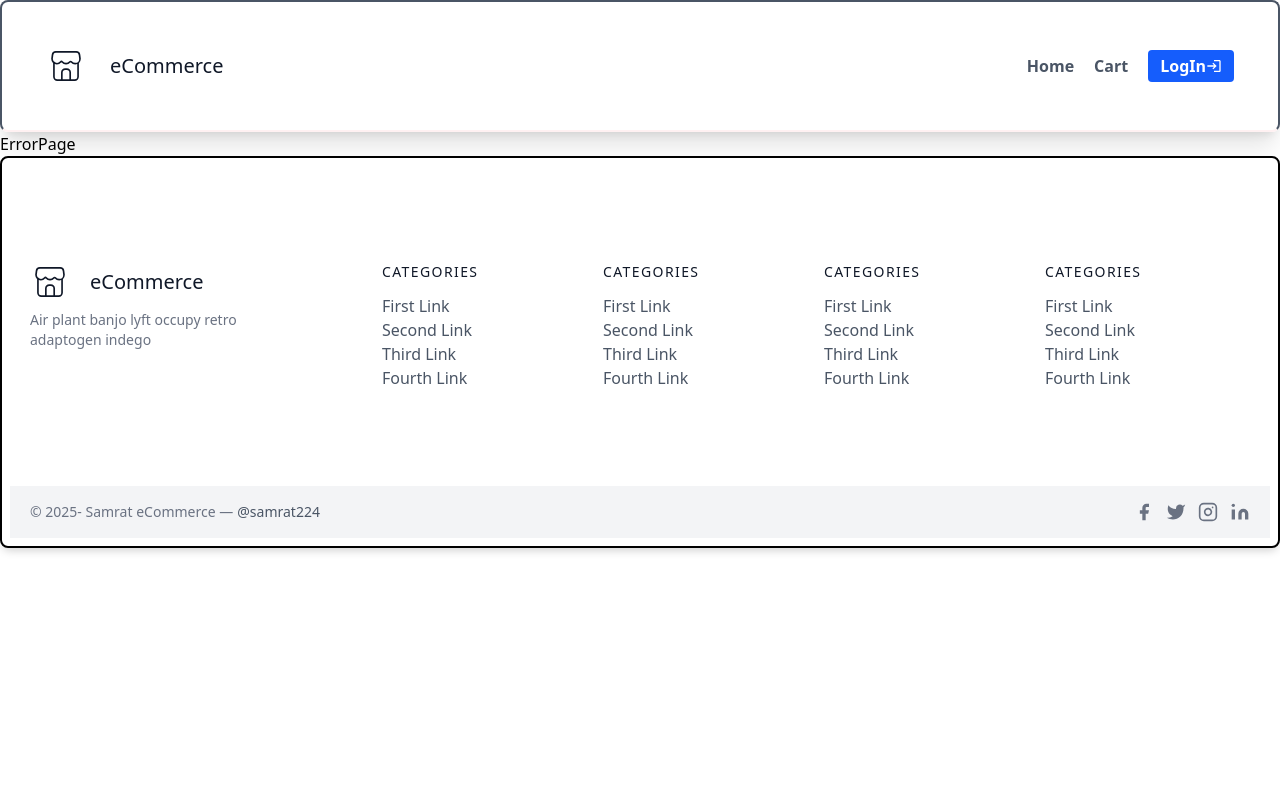
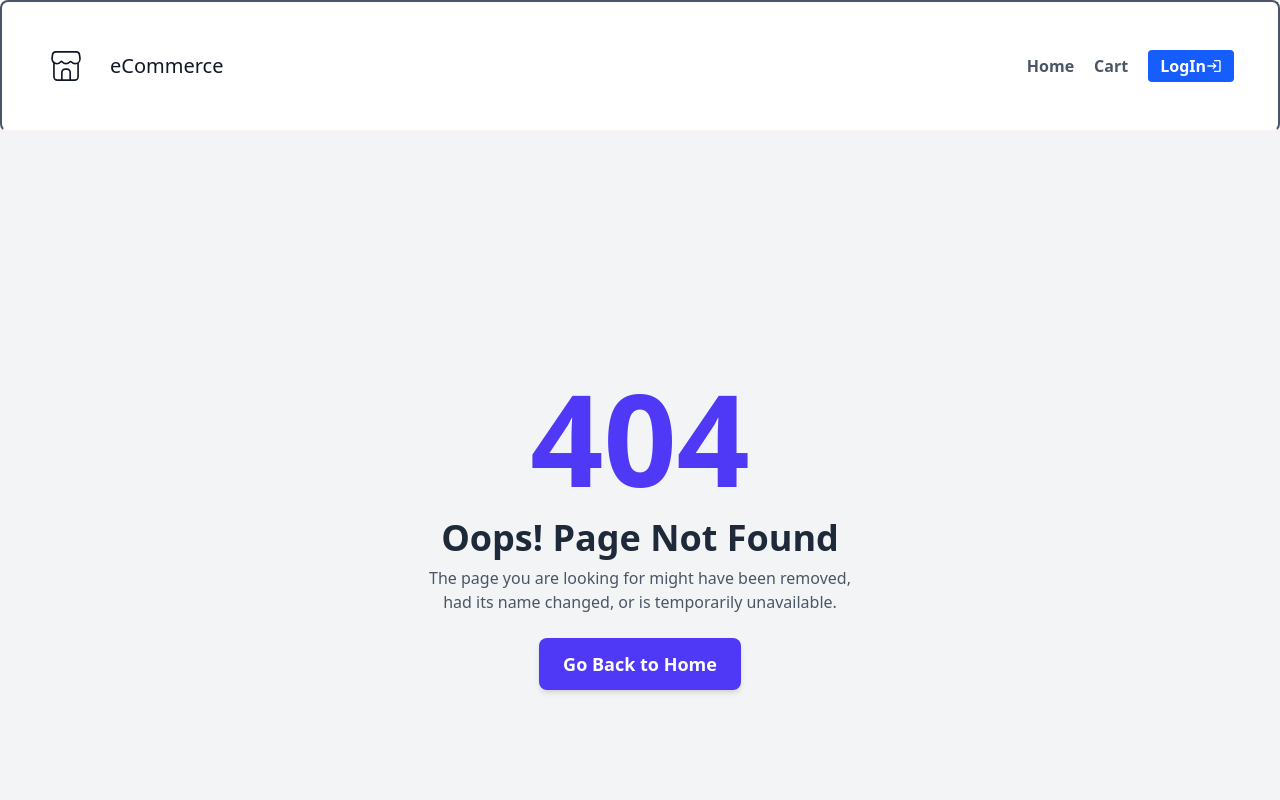
Before and after one commit to ksamrat224/e-commerce, a React (Vite) app: page /error in a window 1280 px wide. Shown: the top 800 px of the page. Built offline with nearby package versions, Linux system fonts and the light colour scheme; no server answers.

Commit message:
errorPage made with routing and cart component made

```diff
--- a/src/App.jsx
+++ b/src/App.jsx
@@ -40,7 +40,7 @@ export const App = () => {
       <NavBar />
       <Routes>
         <Route path="/" element={<HomePage />} />
-        <Route path="/error" element={<ErrorPage />} />
+        <Route path="*" element={<ErrorPage />} />
         <Route path="/product/:id" element={<SingleProduct />} />
       </Routes>
       <Footer />
--- /dev/null
+++ b/src/pages/CartPage.jsx
@@ -0,0 +1,6 @@
+import React from 'react';
+const CartPage=()=>{
+    return(
+
+    );
+}
--- a/src/pages/ErrorPage.jsx
+++ b/src/pages/ErrorPage.jsx
@@ -1,7 +1,24 @@
 import React from "react";
+import { Link } from "react-router";
 
 const ErrorPage = () => {
-  return <div>ErrorPage</div>;
+  return (
+    <div className="flex flex-col items-center justify-center min-h-screen bg-gray-100">
+      <h1 className="text-9xl font-extrabold text-indigo-600">404</h1>
+      <h2 className="text-3xl md:text-4xl font-bold text-gray-800 mt-4">
+        Oops! Page Not Found
+      </h2>
+      <p className="text-gray-600 mt-2 text-center max-w-md">
+        The page you are looking for might have been removed, had its name changed, or is temporarily unavailable.
+      </p>
+      <Link
+        to="/"
+        className="mt-6 px-6 py-3 bg-indigo-600 text-white text-lg font-semibold rounded-lg shadow-md hover:bg-indigo-700 transition"
+      >
+        Go Back to Home
+      </Link>
+    </div>
+  );
 };
 
 export default ErrorPage;
```
